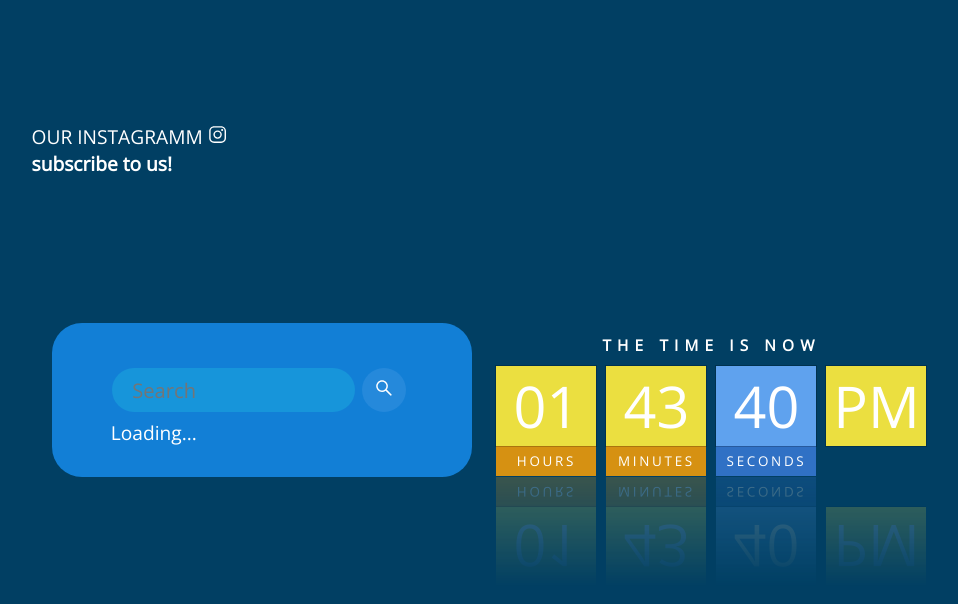
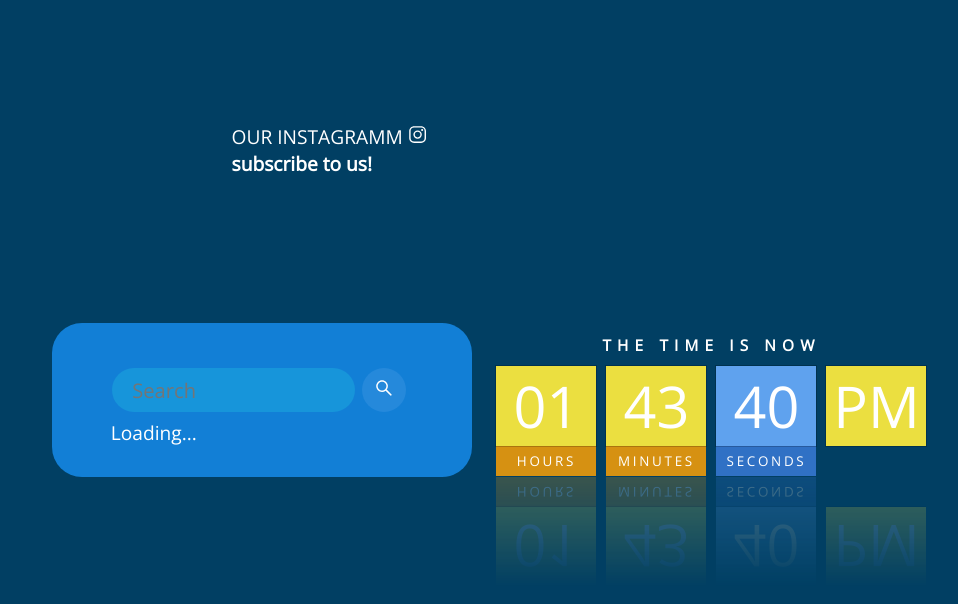
Before and after one commit to aueql/inspi.weather, a plain HTML site: page index.html in a window 1280 px wide. Shown: the whole page, without its empty margins (60-1018 px from the left). Drawn offline with nearby package versions, Linux system fonts and the light colour scheme; no server answers.

Commit message:
Update index.html

```diff
--- a/index.html
+++ b/index.html
@@ -16,7 +16,7 @@
         color: white;
         transition: color 0.2s;
         text-decoration: none;
-        transform: translate(-900px, -250px);
+        transform: translate(-700px, -250px);
     }
 
     .social-icon:hover{
```
